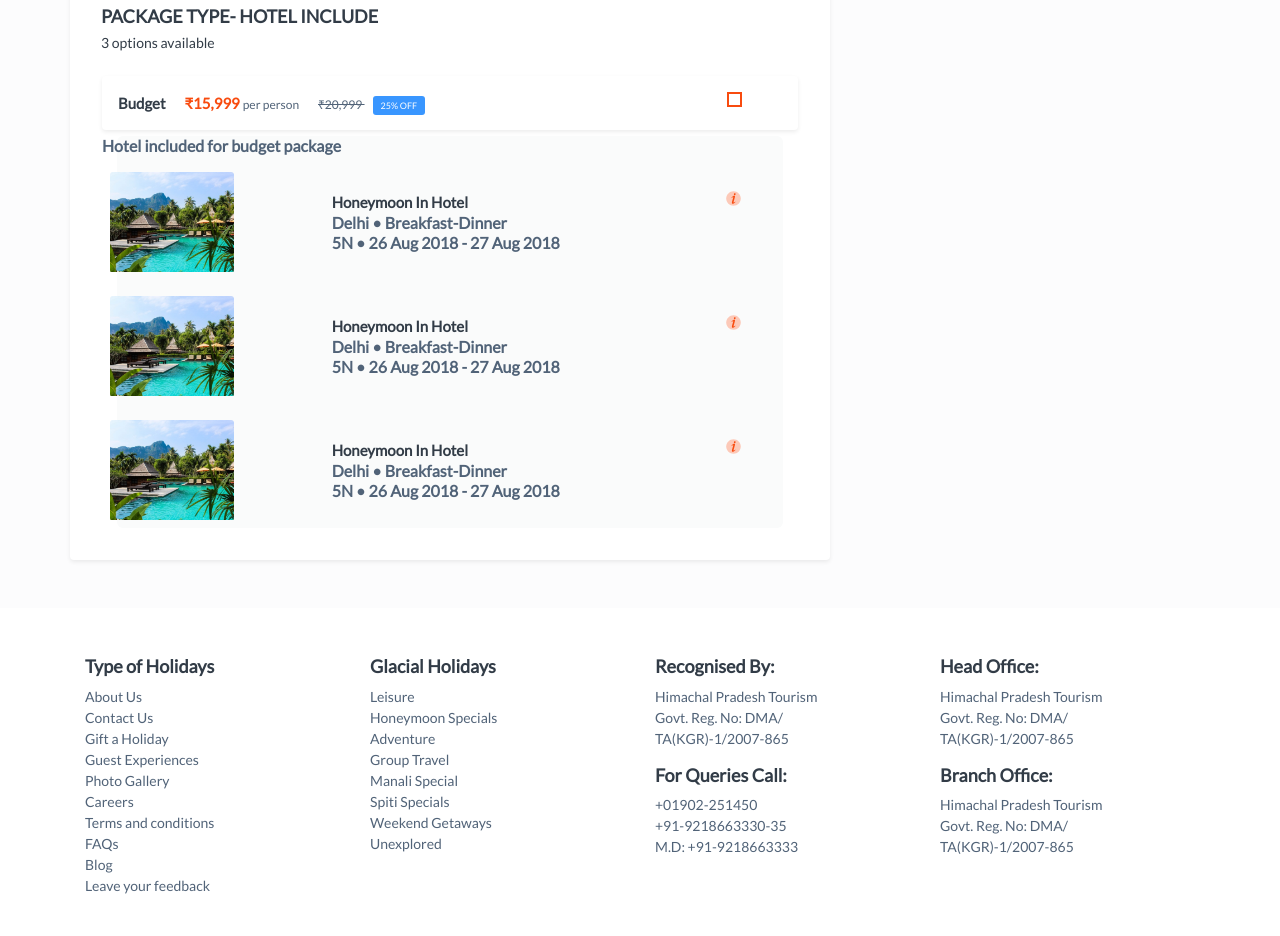
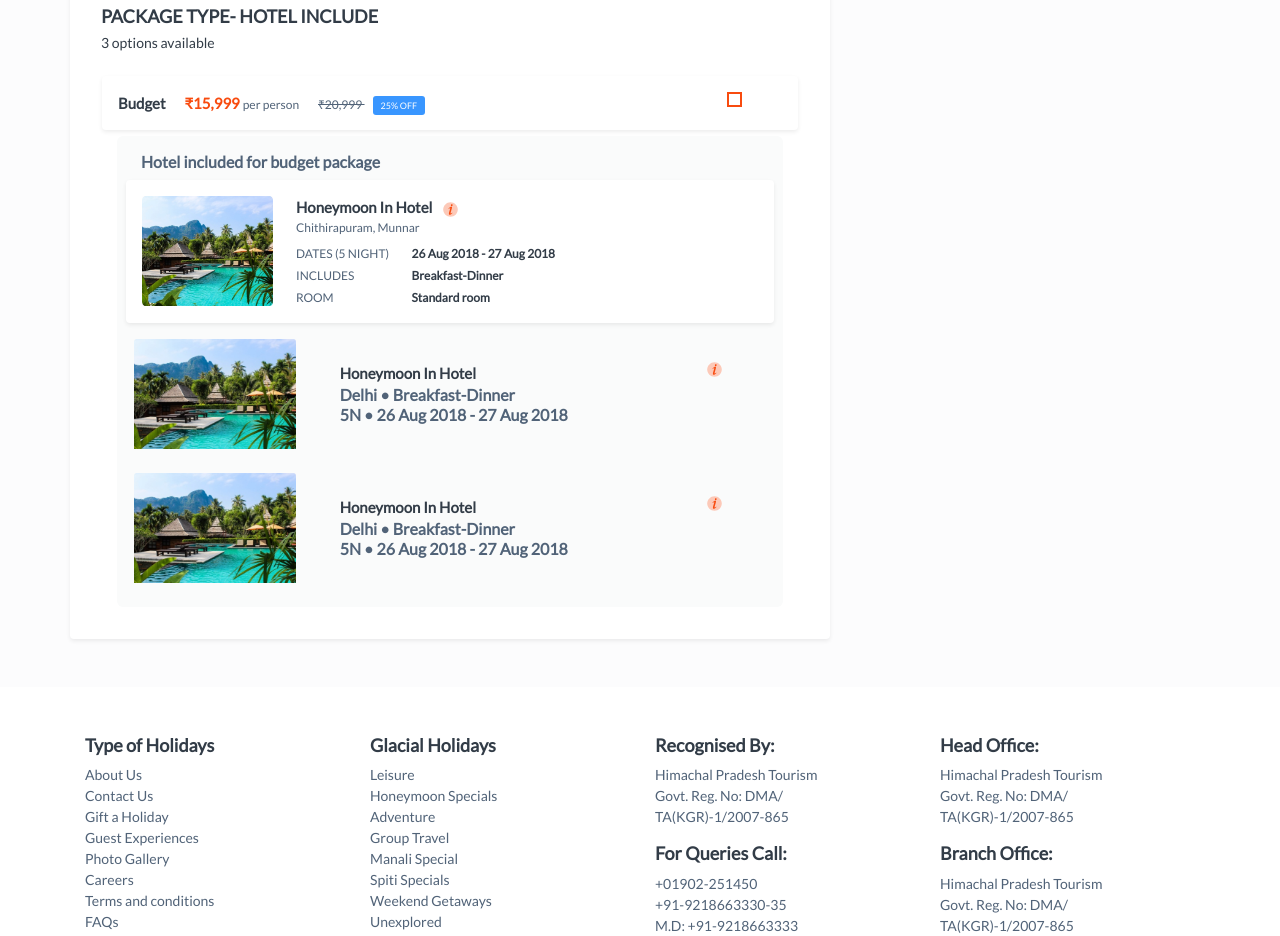
Before and after one commit to TriP22/TriP22, a plain HTML site: page detail.html in a window 1280 px wide. Shown: the part 1764-2700 px from the top of the page. Drawn offline with nearby package versions, Linux system fonts and the light colour scheme.

Commit message:
detail update

```diff
--- a/css/detail.css
+++ b/css/detail.css
@@ -161,8 +161,8 @@ button:focus, button:active,input:focus{box-shadow:none !important;outline:none;
     background-size: cover;
     border-radius:3px 3px 0px 0px;
     background-repeat: no-repeat;
-    height: 100px;
-    width: 60%;
+    height: 110px;
+    width: 85%;
 }
 
 
@@ -309,3 +309,27 @@ button:focus, button:active,input:focus{box-shadow:none !important;outline:none;
     font-weight: 700;
     text-transform: uppercase;
 }
+
+.th-hotel-card-subhead{
+    color: #516378;
+    font-size: 12px;
+    font-family: 'Lato', sans-serif;
+    font-weight: 400;
+}
+
+.th-hotel-card-label{
+    color: #516378;
+    font-size: 12px;
+    font-family: 'Lato', sans-serif;
+    font-weight: 400;
+    text-transform: uppercase;
+
+}
+
+.th-hotel-card-value{
+    color: #323c47;
+    font-size: 12px;
+    font-family: 'Lato', sans-serif;
+    font-weight: 700;
+
+}
--- a/detail.html
+++ b/detail.html
@@ -427,31 +427,43 @@
 
                         <div id="budgetcol-1" class="collapse  show col-12 pb-2" aria-labelledby="headingOne" data-parent="#budget-plans">
                           <div class="th-trip-itinerary-body px-0">
-                                  <div class="row">
-                                      <div class="col-12 px-0">
+                                  <div class="row p-3 px-4">
+                                      <div class="col-12">
                                           <span class="th-detail-card-places">
                                               Hotel included for budget package
                                           </span>
                                       </div>
-                                      <div class="th-detail-budget p-2 mt-2 col-12">
-                                          <div class="row">
-                                              <div class="col-4">
+
+                                      <div class="th-detail-budget mt-2 col-12">
+                                          <div class="row shadow-sm p-3 bg-white rounded">
+                                              <div class="col-md-3 px-0 mx-0">
                                                   <div class="th-detail-budget-img"  style="background-image: url('img/detailpagehotel.jpg');"></div>
                                               </div>
-                                              <div class="col-8 my-auto">
+                                              <div class="col-md-9 my-auto">
                                                   <div class="row">
                                                   <span class="th-budget-head col-10 px-0 text-left">
-                                                      Honeymoon In Hotel
+                                                      Honeymoon In Hotel <img src="img/info-bg.svg" class="th-budget-i ml-2">
                                                   </span>
-                                                  <img src="img/info-bg.svg" class="th-budget-i">
                                                   </div>
                                                   <div class="row">
-                                                  <span class="th-detail-card-places col-12 px-0">
-                                                   Delhi &bull; Breakfast-Dinner
+                                                  <span class="th-hotel-card-subhead col-12 px-0">
+                                                   Chithirapuram, Munnar
                                                   </span>
-                                                  <span class="th-detail-card-places col-12 px-0">
-                                                   5N &bull; 26 Aug 2018 - 27 Aug 2018
+
+                                                  <span class="th-hotel-card-label col-md-3 px-0 mx-0 mt-2">
+                                                    Dates (5 Night)
                                                   </span>
+                                                  <span class="th-hotel-card-value col-md-9 px-0 mx-0 mt-2 text-left">26 Aug 2018 - 27 Aug 2018</span>
+
+                                                  <span class="th-hotel-card-label col-md-3 px-0 mx-0 mt-1">
+                                                    Includes
+                                                  </span>
+                                                  <span class="th-hotel-card-value col-md-9 px-0 mx-0 mt-1 text-left">Breakfast-Dinner</span>
+
+                                                  <span class="th-hotel-card-label col-md-3 px-0 mx-0 mt-1">
+                                                    Room
+                                                  </span>
+                                                  <span class="th-hotel-card-value col-md-9 px-0 mx-0 mt-1 text-left">Standard room</span>
                                                   </div>
                                               </div>
 
```
